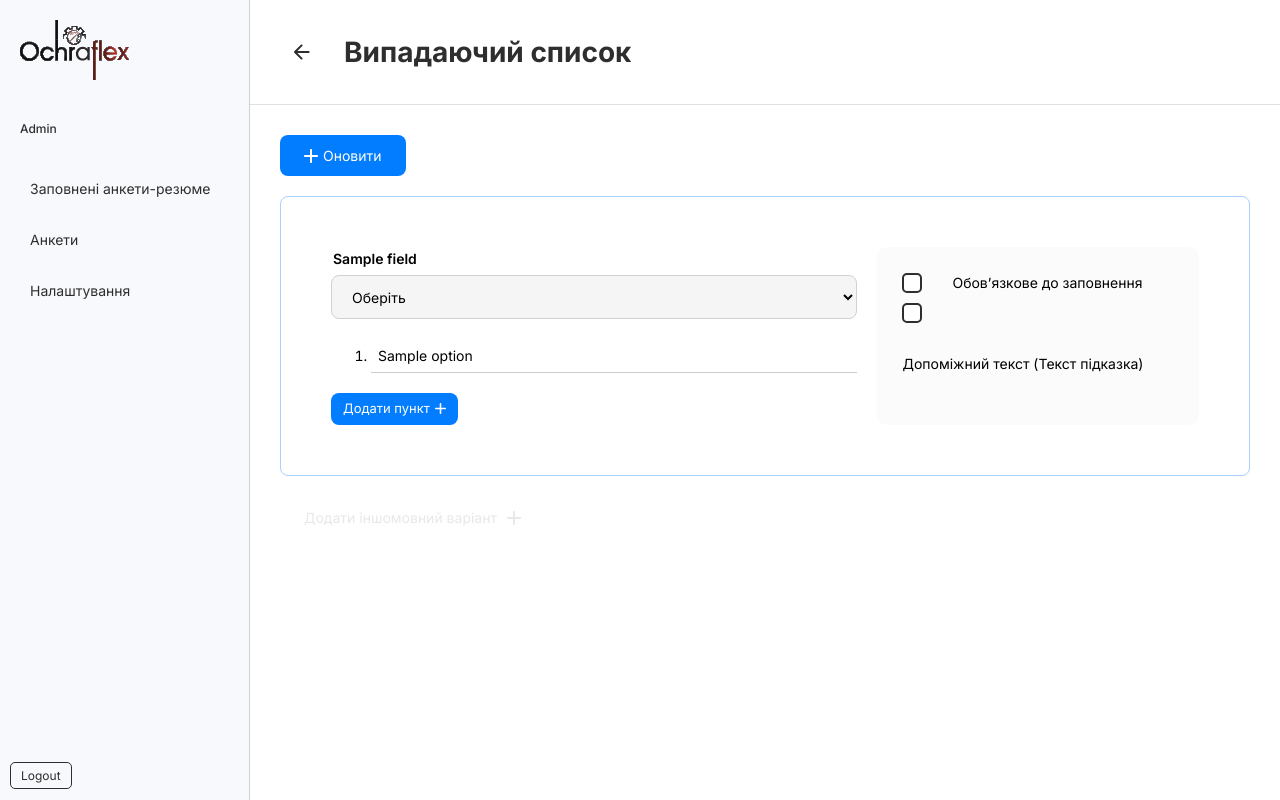
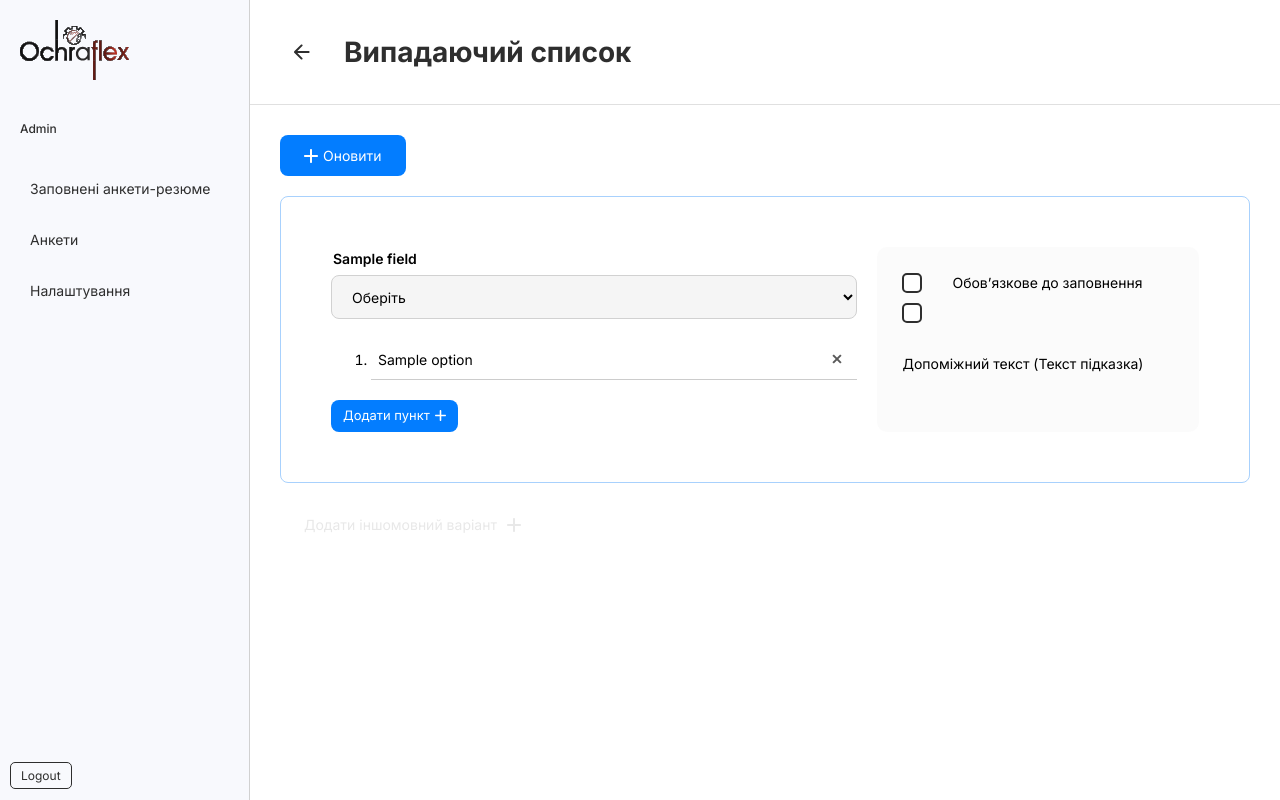
Before and after one commit to AndriiLMGitHub/ochraflex, a Django app: template src/templates/dashboard/questionnaire/edit/edit_select_field.html in a window 1280 px wide. Run offline with Django 5.2, Linux system fonts and the light colour scheme; the template is opened without the code that fills it: most values are stand-ins (such as "Sample title", 1, 10 or a date in 2020).

Commit message:
7-03-2025

```diff
--- a/src/static/css/style.css
+++ b/src/static/css/style.css
@@ -357,3 +357,42 @@ body {
 }
 
 /* Back button */
+
+
+/* Close Icon */
+
+.close-icon {
+  position: relative;
+  width: 30px;
+  height: 30px;
+  cursor: pointer;
+}
+
+.close-icon::before,
+.close-icon::after {
+  content: '';
+  position: absolute;
+  top: 50%;
+  left: 50%;
+  width: 11px;
+  height: 2px;
+  background-color: rgb(89, 89, 89);
+  transition: transform 0.3s;
+  transform-origin: center;
+}
+
+.close-icon::before {
+  transform: translate(-50%, -50%) rotate(45deg);
+}
+
+.close-icon::after {
+  transform: translate(-50%, -50%) rotate(-45deg);
+}
+
+.close-icon:hover::before {
+  transform: translate(-50%, -50%) rotate(45deg) scale(1.2);
+}
+
+.close-icon:hover::after {
+  transform: translate(-50%, -50%) rotate(-45deg) scale(1.2);
+}
--- a/src/static/js/questionnaire/select.js
+++ b/src/static/js/questionnaire/select.js
@@ -3,6 +3,7 @@ document.addEventListener("DOMContentLoaded", () => {
   const btnCreateLi = document.querySelector(".create-button-item button");
   let select = document.getElementById("select-template");
   let options = select.getElementsByTagName("option");
+  let closeBtn = document.querySelector(".close-icon");
 
   // Checkboxes
   const requiredFill = document.getElementById("required-fill");
@@ -18,13 +19,32 @@ document.addEventListener("DOMContentLoaded", () => {
 
   function createLi() {
     let li = document.createElement("li");
+    let wrap = document.createElement("div");
+    let div1 = document.createElement("div");
+    let div2 = document.createElement("div");
     let input = document.createElement("input");
+
+    wrap.classList.add("d-flex","justify-content-between", "align-items-center")
+    div2.classList.add("close-icon")
 
     ol.forEach((list) => {
       list.appendChild(li);
-      li.appendChild(input);
+      li.appendChild(wrap);
+      wrap.appendChild(div1);
+      wrap.appendChild(div2);
+      div1.appendChild(input);
       input.classList.add("input_reset");
       input.setAttribute("placeholder", "Введіть пункт");
+    });
+
+    // Отримуємо всі елементи з класом close-btn
+    const closeButtons = document.querySelectorAll('.close-icon');
+
+    closeButtons.forEach(button => {
+      button.addEventListener('click', function() {
+        // Видаляємо батьківський елемент (li)
+        this.parentElement.parentElement.remove()
+      });
     });
   }
 
@@ -61,6 +81,16 @@ document.addEventListener("DOMContentLoaded", () => {
     }
   }
 
+  // Отримуємо всі елементи з класом close-btn
+  const closeButtons = document.querySelectorAll('.close-icon');
+
+  closeButtons.forEach(button => {
+    button.addEventListener('click', function() {
+      // Видаляємо батьківський елемент (li)
+      this.parentElement.parentElement.remove()
+    });
+  });
+
   btnCreateLi.addEventListener("click", createLi);
   btnCreateLi.addEventListener("click", selectTemplate);
   requiredFill.addEventListener("change", checkboxOrRadioIsChecked);
--- a/src/templates/dashboard/questionnaire/add_new_select_field.html
+++ b/src/templates/dashboard/questionnaire/add_new_select_field.html
@@ -183,4 +183,7 @@
     });
   });
 </script>
+<script>
+
+</script>
 {% endblock scripts %}
--- a/src/templates/dashboard/questionnaire/edit/edit_select_field.html
+++ b/src/templates/dashboard/questionnaire/edit/edit_select_field.html
@@ -66,7 +66,7 @@
         <select class="input_base" id="select-template">
           <option value="">Оберіть</option>
           {% for option in options %}
-          <option value="{{option}}">{{ option }}</option>
+            <option value="{{option}}">{{ option }}</option>
           {% endfor %}
           <!-- Add more options here -->
         </select>
@@ -84,7 +84,12 @@
           <ol>
             {% for option in options %}
             <li>
-              <input type="text" value="{{option}}" class="input_reset" />
+              <div class="d-flex justify-content-between align-items-center">
+                <div>
+                  <input type="text" value="{{option}}" class="input_reset" />
+                </div>
+                <div class="close-icon"></div>
+              </div>
             </li>
             {% endfor %}
           </ol>
```
Also changed, not shown: src/static/js/questionnaire/multiple.js (+30 -2 lines), src/static/js/questionnaire/one-value.js (+29 -2 lines), src/templates/dashboard/questionnaire/edit/edit_multiple_values.html (+6 -1 lines), src/templates/dashboard/questionnaire/edit/edit_one_value.html (+6 -1 lines), src/db.sqlite3, 1 other file.
